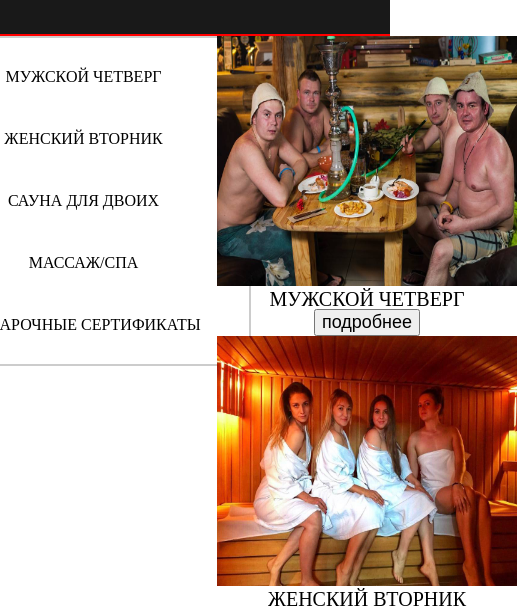
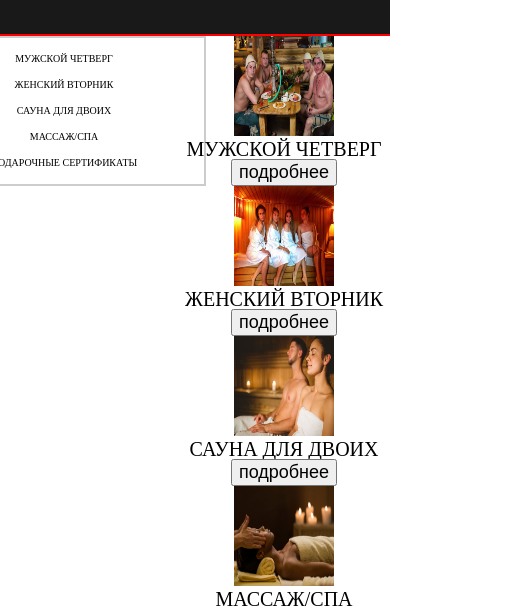
Before and after one commit to Viharev/akveliaSite, a website: page servises.html in a window 390 px wide. Shown: the part 210-816 px from the top of the page, 517 px wide, since content can reach past the window. Drawn offline with Linux system fonts and the light colour scheme.

Commit message:
adaptive services

```diff
--- a/css/style_servises.css
+++ b/css/style_servises.css
@@ -106,3 +106,28 @@
 .wrapRightBlock {
     text-align: center;
 }
+
+@media (max-width: 768px) {
+
+    .rightBar{
+        width: 80%;
+        display: flex;
+        justify-content: space-around;
+    }
+    .leftBar{
+        width: 20%;
+        display: flex;
+    }
+    .leftBar ul a li{
+        font-size: 10px;
+        padding: 0;
+    }
+
+}
+
+@media (max-width: 530px){
+    .rightBarImg{
+        width: 100px;
+        height: 100px;
+    }
+}
```
